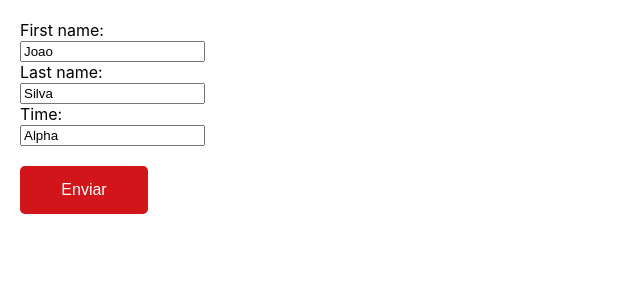
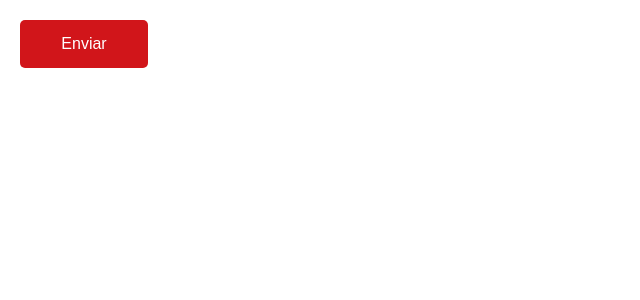
Before and after one commit to Hemocione/competitions-frontend, a Next.js app: page /donated in a window 1280 px wide. Shown: the top 300 px of the page, without its empty margins (0-640 px from the left). Built offline with nearby package versions, Linux system fonts and the light colour scheme.

Commit message:
change competitions name and remove forms for now

```diff
--- a/components/CompetitionItems/CompetitionItems.jsx
+++ b/components/Competitions/Competitions.jsx
@@ -1,7 +1,16 @@
 import { CompetitionItem } from '..';
-import styles from './CompetitionItems.module.css'
+import styles from './Competitions.module.css'
 
-const CompetitionItems = () => (
+const apiResponse = [
+    {
+        "id": "asasdasd",
+        "title": "Competição 1",
+        "start_at": "2022-01-01T09:00:00",
+        "end_at": "2022-01-08T09:00:00"
+    }
+]
+
+const Competitions = () => (
     <div className={styles.list}>
         <CompetitionItem title="C1" >Lorem ipsum dolor sit amet, consectetur adipiscing elit, sed do eiusmod tempor incididunt ut labore et dolore magna aliqua.</CompetitionItem>
         <CompetitionItem title="C2" >Lorem ipsum dolor sit amet, consectetur adipiscing elit, sed do eiusmod tempor incididunt ut labore et dolore magna aliqua.</CompetitionItem>
@@ -11,4 +20,4 @@ const CompetitionItems = () => (
 )
 
 
-export default CompetitionItems
+export default Competitions
--- a/components/Forms/Forms.jsx
+++ b/components/Forms/Forms.jsx
@@ -2,13 +2,7 @@ import { ButtonWithLink } from '..'
 
 
 const Forms = () => (
-    <form action="/action_page.php">
-        <label for="fname">First name:</label><br />
-        <input type="text" id="fname" name="fname" value="Joao" /><br />
-        <label for="lname">Last name:</label><br />
-        <input type="text" id="lname" name="lname" value="Silva" /><br />
-        <label for="lname">Time:</label><br />
-        <input type="text" id="team" name="team" value="Alpha" /><br /><br />
+    <form>
         <ButtonWithLink link='/donated' text='Enviar' />
     </form>
 )
--- a/components/index.jsx
+++ b/components/index.jsx
@@ -1,4 +1,4 @@
-export { default as CompetitionItems } from './CompetitionItems/CompetitionItems'
+export { default as Competitions } from './Competitions/Competitions'
 export { default as CompetitionItem } from './CompetitionItem/CompetitionItem'
 export { default as Forms } from './Forms/Forms'
 export { default as Ranking } from './Ranking/Ranking'
--- a/pages/index.js
+++ b/pages/index.js
@@ -1,7 +1,7 @@
-import { CompetitionItems } from '../components';
+import { Competitions } from '../components';
 
 export default function Home() {
   return (
-    <CompetitionItems />
+    <Competitions />
   )
 }
```
Also changed, not shown: components/Competitions/Competitions.module.css (renamed from components/CompetitionItems/CompetitionItems.module.css).
